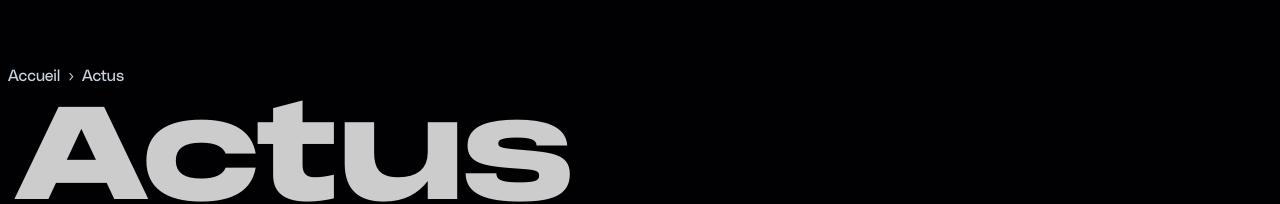
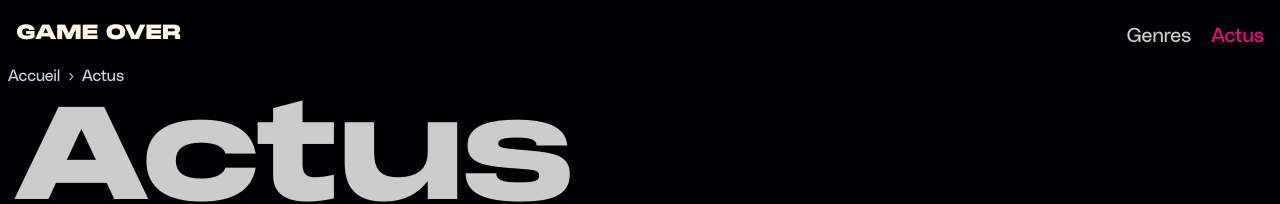
Before and after one commit to ptrkvsky/howlongtobeat, an Astro site: page /actus in a window 1280 px wide. Shown: the top 204 px of the page. Built offline with nearby package versions, Linux system fonts and the light colour scheme; Astro itself is replaced by a stand-in of ours; no server answers.

Commit message:
feat: add a header with the logo and links to genres and news
Co-Authored-By: Claude Opus 5.5 <noreply@anthropic.com>

```diff
--- a/src/components/Header/Header.astro
+++ b/src/components/Header/Header.astro
@@ -1,10 +1,45 @@
 ---
+import urls from '@/config/urls';
+import { siteInformations } from '@/config/siteInformations';
 import styles from './header.module.css';
 
-// Empty for now: the logo, search and dark mode toggle were disabled.
-// Kept so the layout keeps its header row.
+const { pathname } = Astro.url;
+
+// `match` decides which link is current: the genre pages belong to "Genres"
+// since the site map is the list of genres
+const links = [
+  {
+    url: urls.plan,
+    label: `Genres`,
+    match: (path: string) => path === urls.plan || path.startsWith(`/genre/`),
+  },
+  {
+    url: urls.actus,
+    label: `Actus`,
+    match: (path: string) => path.startsWith(urls.actus),
+  },
+];
 ---
 
 <header class={styles.header}>
-  <div class="container"></div>
+  <div class="container">
+    <a href={urls.home} class={styles.logo}>
+      {siteInformations.title}
+    </a>
+    <nav aria-label="Navigation principale">
+      <ul class={styles.links}>
+        {links.map(({ url, label, match }) => (
+          <li>
+            <a
+              href={url}
+              class={styles.link}
+              aria-current={match(pathname) ? `page` : undefined}
+            >
+              {label}
+            </a>
+          </li>
+        ))}
+      </ul>
+    </nav>
+  </div>
 </header>
--- a/src/components/Header/header.module.css
+++ b/src/components/Header/header.module.css
@@ -3,7 +3,6 @@
   z-index: 20;
   display: flex;
   align-items: center;
-  justify-content: space-between;
   height: var(--header-height);
 }
 
@@ -11,15 +10,41 @@
   display: flex;
   justify-content: space-between;
   align-items: center;
+  gap: var(--space-4);
+}
+
+.logo {
+  font-family: var(--font-heading);
+  font-size: var(--font-size-xl);
+  letter-spacing: var(--letter-spacing-tight);
+  text-transform: uppercase;
+  white-space: nowrap;
+}
+
+.links {
+  display: flex;
+  gap: var(--space-5);
+  margin: 0;
+  padding: 0;
+  list-style: none;
+}
+
+.link {
+  color: var(--color-white-alpha-800);
+  transition: color 0.2s;
+}
+
+.link:hover,
+.link[aria-current='page'] {
+  color: var(--color-primary-500);
 }
 
 @media screen and (max-width: 480px) {
-  .header {
-    flex-direction: column;
-    height: var(--header-height-mobile);
+  .logo {
+    font-size: var(--font-size-lg);
   }
 
-  .header :global(.container) {
-    flex-direction: column;
+  .links {
+    gap: var(--space-4);
   }
 }
--- a/src/config/urls.ts
+++ b/src/config/urls.ts
@@ -1,4 +1,6 @@
 const urls = {
+  home: `/`,
+  actus: `/actus`,
   mentions: `/mentions-legales`,
   politique: `/politique-de-confidentialite`,
   plan: `/plan-du-site`,
--- a/src/styles/tokens.css
+++ b/src/styles/tokens.css
@@ -66,7 +66,6 @@
   /* Layout */
   --max-width-desktop: 1280px;
   --header-height: 67px;
-  --header-height-mobile: 137px;
 
   /* Shadows */
   --shadow-color: 0deg 0% 4%;
```
